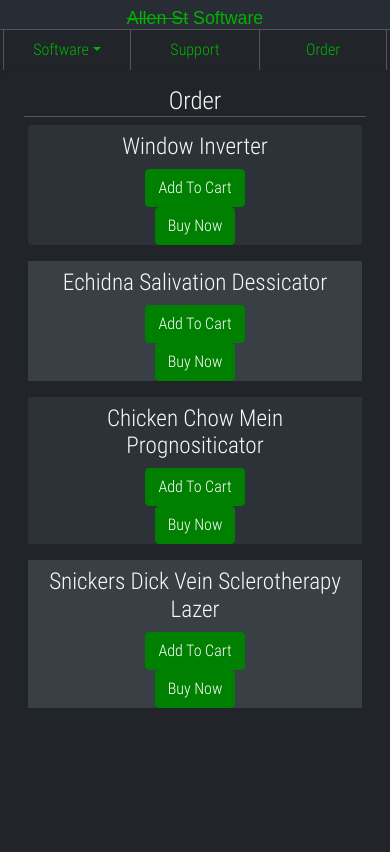
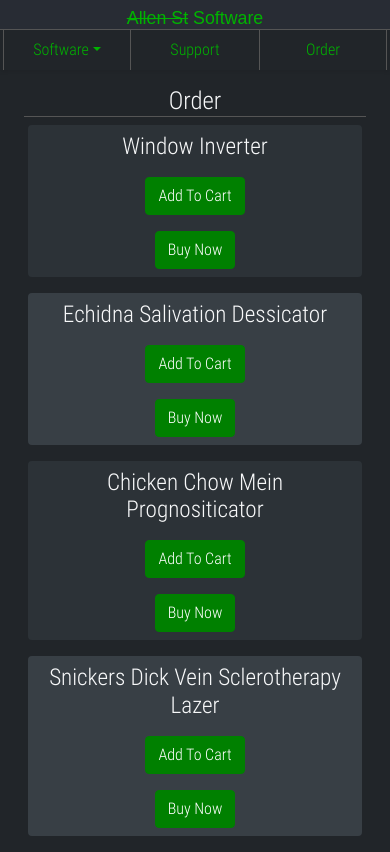
Before and after one commit to jmash/ds_studio, a React (Create React App) app: page /order in a window 390 px wide. Built offline with nearby package versions, Linux system fonts and the light colour scheme.

Commit message:
:lipstick: improve responsiveness of Order

```diff
--- a/src/routes/Order/Order.js
+++ b/src/routes/Order/Order.js
@@ -10,43 +10,43 @@ export default function Order() {
                     <Col className="text-center text-sm-center text-md-start">
                         <h3 className="mb-2 mt-2">Window Inverter</h3>
                     </Col>
-                    <Col className="my-auto text-center text-sm-center text-md-start" md="auto">
+                    <Col className="my-auto py-2 py-md-0 text-center text-sm-center text-md-start" md="auto">
                         <Button>Add To Cart</Button>
                     </Col>
-                    <Col className="my-auto text-center text-sm-center text-md-start" md="auto">
+                    <Col className="my-auto py-2 py-md-0 text-center text-sm-center text-md-start" md="auto">
                         <Button>Buy Now</Button>
                     </Col>
                 </Row>
-                <Row>
+                <Row className="rounded">
                     <Col className="text-center text-sm-center text-md-start">
                         <h3 className="mb-2 mt-2">Echidna Salivation Dessicator</h3>
                     </Col>
-                    <Col className="my-auto text-center text-sm-center text-md-start" md="auto">
+                    <Col className="my-auto py-2 py-md-0 text-center text-sm-center text-md-start" md="auto">
                         <Button>Add To Cart</Button>
                     </Col>
-                    <Col className="my-auto text-center text-sm-center text-md-start" md="auto">
+                    <Col className="my-auto py-2 py-md-0 text-center text-sm-center text-md-start" md="auto">
                         <Button>Buy Now</Button>
                     </Col>
                 </Row>
-                <Row>
+                <Row className="rounded">
                     <Col className="text-center text-sm-center text-md-start">
                         <h3 className="mb-2 mt-2">Chicken Chow Mein Prognositicator</h3>
                     </Col>
-                    <Col className="my-auto text-center text-sm-center text-md-start" md="auto">
+                    <Col className="my-auto py-2 py-md-0 text-center text-sm-center text-md-start" md="auto">
                         <Button>Add To Cart</Button>
                     </Col>
-                    <Col className="my-auto text-center text-sm-center text-md-start" md="auto">
+                    <Col className="my-auto py-2 py-md-0 text-center text-sm-center text-md-start" md="auto">
                         <Button>Buy Now</Button>
                     </Col>
                 </Row>
-                <Row>
+                <Row className="rounded">
                     <Col className="text-center text-sm-center text-md-start">
                         <h3 className="mb-2 mt-2">Snickers Dick Vein Sclerotherapy Lazer</h3>
                     </Col>
-                    <Col className="my-auto text-center text-sm-center text-md-start" md="auto">
+                    <Col className="my-auto py-2 py-md-0 text-center text-sm-center text-md-start" md="auto">
                         <Button>Add To Cart</Button>
                     </Col>
-                    <Col className="my-auto text-center text-sm-center text-md-start" md="auto">
+                    <Col className="my-auto py-2 py-md-0 text-center text-sm-center text-md-start" md="auto">
                         <Button>Buy Now</Button>
                     </Col>
                 </Row>
```
